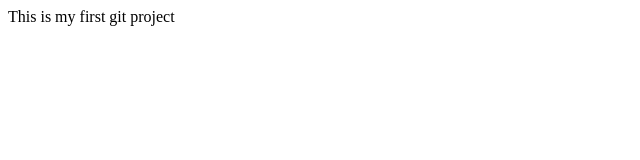
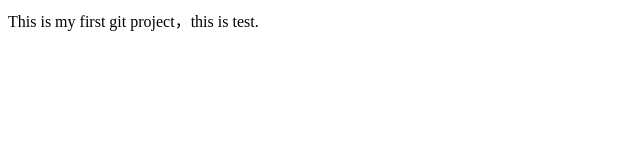
Before and after one commit to edward-LX/myproject, a plain HTML site: page index.html in a window 1280 px wide. Shown: the whole page, without its empty margins (0-640 px from the left). Drawn offline with Linux system fonts and the light colour scheme.

Commit message:
Update index.html
this is test

```diff
--- a/index.html
+++ b/index.html
@@ -4,6 +4,6 @@
 	<title>Git Test</title>
 </head>
 <body>
-	This is my first git project
+	This is my first git project，this is test.
 </body>
 </html>
```
